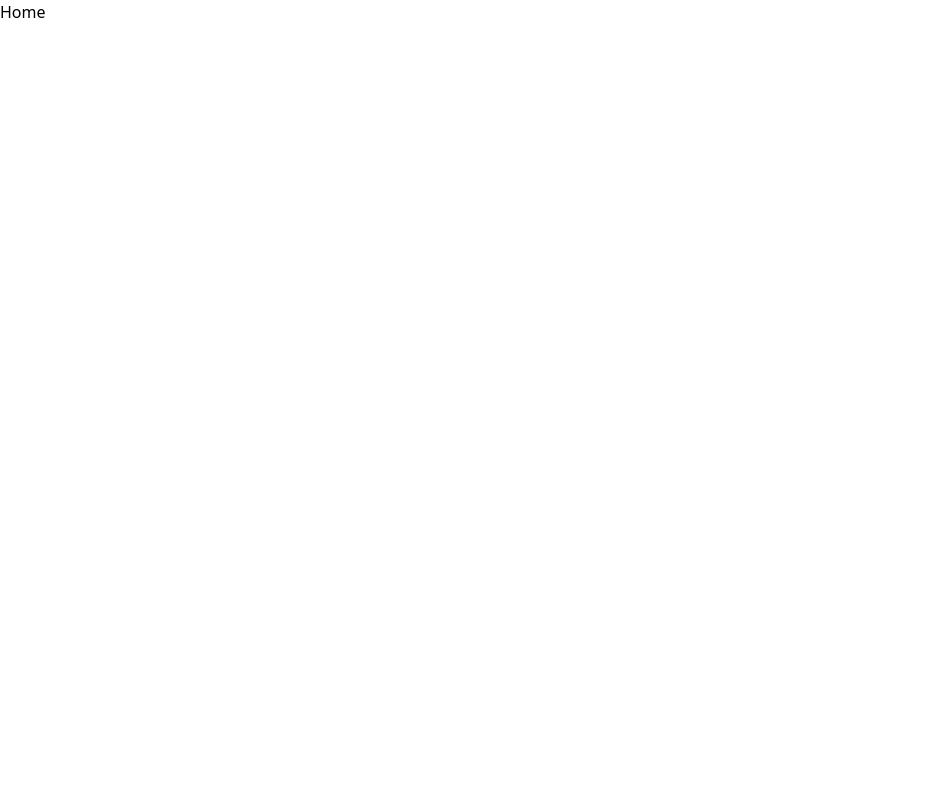
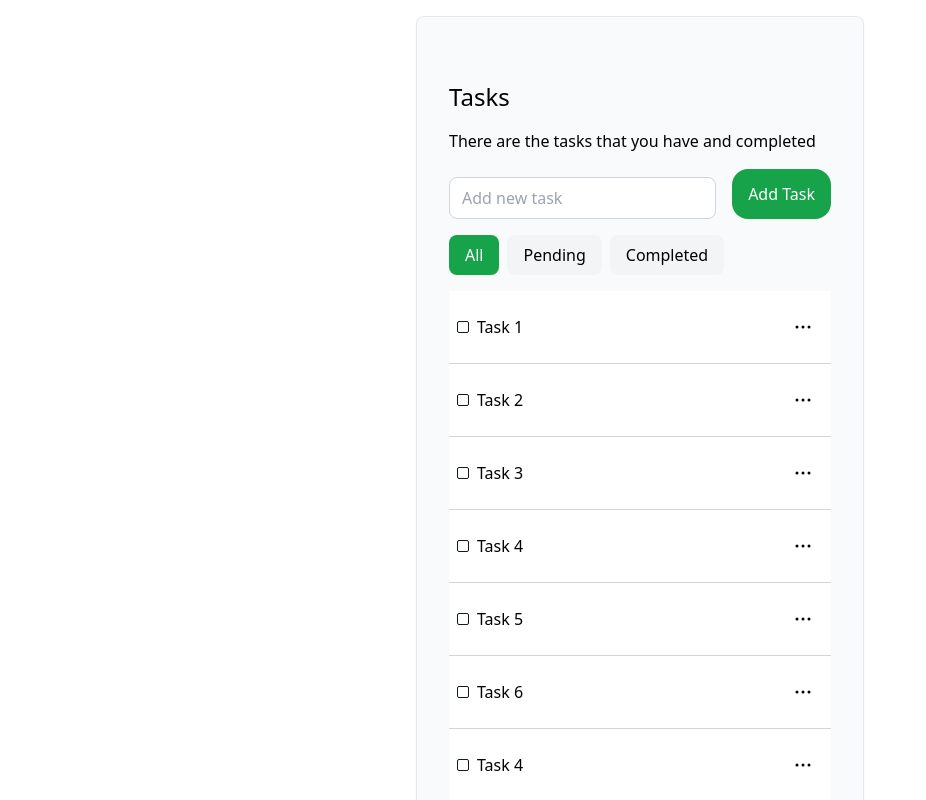
Before and after one commit to CelioJoaquimCumba/my-app---void, a Vue app in the folder tody/: page / in a window 1280 px wide. Shown: the top 800 px of the page, without its empty margins (0-926 px from the left). Built offline with nearby package versions, Linux system fonts and the light colour scheme.

Commit message:
feat: add todo list components

```diff
--- a/tody/package.json
+++ b/tody/package.json
@@ -13,6 +13,7 @@
     "format": "prettier --write src/"
   },
   "dependencies": {
+    "@heroicons/vue": "^2.1.1",
     "vue": "^3.4.15",
     "vue-router": "^4.2.5"
   },
--- /dev/null
+++ b/tody/src/components/atoms/CheckComponent.vue
@@ -0,0 +1,15 @@
+<script setup lang="ts">
+import type { PropType } from 'vue';
+
+    const {checked} = defineProps({
+        checked: {
+            type: Boolean
+        }
+    })
+</script>
+
+<template>
+    <div class="flex w-3 h-3 rounded-sm" :class="{ 'bg-green-600' : checked , 'bg-white border border-gray-900' : !checked}">
+
+    </div>
+</template>
--- /dev/null
+++ b/tody/src/components/atoms/FilterItemComponent.vue
@@ -0,0 +1,15 @@
+<script setup lang="ts">
+import { defineComponent, type PropType } from 'vue';
+
+const {status} = defineProps({
+    status: {
+        type: String as PropType<'Selected' | 'Unselected'>,
+    }
+})
+</script>
+
+<template>
+<div class="flex flex-col px-4 py-2 rounded-lg gap-0.5 text-base leading-6 font-normal" :class="{ 'bg-green-600 text-white' : status === 'Selected', 'bg-gray-100' : status === 'Unselected'}">
+        <slot></slot>
+    </div>
+</template>
--- a/tody/src/components/atoms/InputComponent.vue
+++ b/tody/src/components/atoms/InputComponent.vue
@@ -5,8 +5,8 @@
 </script>
 
 <template>
-    <div class="flex flex-col items-start gap-2 self-stretch">
+    <div class="flex flex-col items-start gap-2 self-stretch flex-grow">
         <span>{{ label }}</span>
-        <input v-bind="$attrs" class="w-full border border-gray-300 rounded-2xl px-3 py-2 focus:outline-none focus:ring-0 focus:border-green-500 text-base leading-6 font-normal">
+        <input v-bind="$attrs" class="flex w-full border border-gray-300 rounded-lg px-3 py-2 focus:outline-none focus:ring-0 focus:border-green-500 text-base leading-6 font-normal">
     </div>
 </template>
--- /dev/null
+++ b/tody/src/components/atoms/TaskOptionsComponent.vue
@@ -0,0 +1,9 @@
+<script setup lang="ts">
+    import { EllipsisHorizontalIcon } from "@heroicons/vue/24/solid";
+</script>
+
+<template>
+    <div class="flex p-2 hover:bg-gray-100  active:bg-white rounded-lg">
+        <EllipsisHorizontalIcon class="h-6 w-6" />
+    </div>
+</template>
--- /dev/null
+++ b/tody/src/components/molecules/TaskItemComponent.vue
@@ -0,0 +1,22 @@
+<script setup lang="ts">
+    import CheckComponentVue from '../atoms/CheckComponent.vue';
+    import TaskOptionsComponentVue from '../atoms/TaskOptionsComponent.vue';
+    const { checked, title } = defineProps({
+        title : {
+            type: String
+        },
+        checked : {
+            type: Boolean
+        }
+    })
+</script>
+<template>
+    <div class="flex py-4 px-2 gap-2 bg-white self-stretch border-b border-gray-300 items-center">
+        <CheckComponentVue :checked="checked" />
+        <span class="text-base leading-6 font-normal flex-grow">
+            {{ title }}
+        </span>
+        <TaskOptionsComponentVue/>
+
+    </div>
+</template>
--- a/tody/src/views/HomeView.vue
+++ b/tody/src/views/HomeView.vue
@@ -1,8 +1,48 @@
 <script setup lang="ts">
+import ButtonComponent from '@/components/atoms/ButtonComponent.vue';
+import InputComponentVue from '@/components/atoms/InputComponent.vue';
+import FilterItemComponentVue from '@/components/atoms/FilterItemComponent.vue';
+import TaskItemComponentVue from '@/components/molecules/TaskItemComponent.vue';
+
+
 </script>
 
 <template>
-  <main>
-    Home
+  <main class="w-full flex items-start justify-center sm:p-4">
+    <div
+      class="flex w-full max-w-md py-16 px-8 flex-col justify-center items-start gap-4 rounded-lg bg-white shadow-sm sm:bg-gray-50 sm:h-auto sm:border sm:border-200">
+      <h1 class="text-2xl leading-8 font-medium">Tasks</h1>
+      <span class="text-base leading-6 font-normal">There are the tasks that you have and completed</span>
+      <div class="flex self-stretch gap-4">
+        <InputComponentVue placeholder="Add new task"/>
+        <ButtonComponent>Add Task</ButtonComponent>
+      </div>
+      <div class="flex self-stretch gap-2">
+        <FilterItemComponentVue status="Selected">
+          All
+        </FilterItemComponentVue>
+        <FilterItemComponentVue status="Unselected">
+          Pending
+        </FilterItemComponentVue>
+        <FilterItemComponentVue status="Unselected">
+          Completed
+        </FilterItemComponentVue>
+      </div>
+      <div class="flex flex-col self-stretch overflow-y-auto">
+        <TaskItemComponentVue title="Task 1"/>
+        <TaskItemComponentVue title="Task 2"/>
+        <TaskItemComponentVue title="Task 3"/>
+        <TaskItemComponentVue title="Task 4"/>
+        <TaskItemComponentVue title="Task 5"/>
+        <TaskItemComponentVue title="Task 6"/>
+
+        <TaskItemComponentVue title="Task 4"/>
+        <TaskItemComponentVue title="Task 5"/>
+        <TaskItemComponentVue title="Task 6"/>
+        <TaskItemComponentVue title="Task 4"/>
+          <TaskItemComponentVue title="Task 5"/>
+          <TaskItemComponentVue title="Task 6"/>
+      </div>
+    </div>
   </main>
 </template>
```
Also changed, not shown: 1 other file (tests, documents, lock files or other folders).
